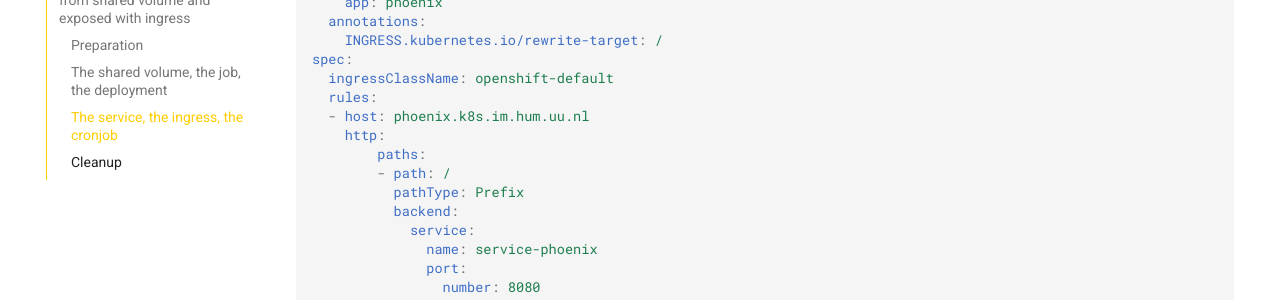
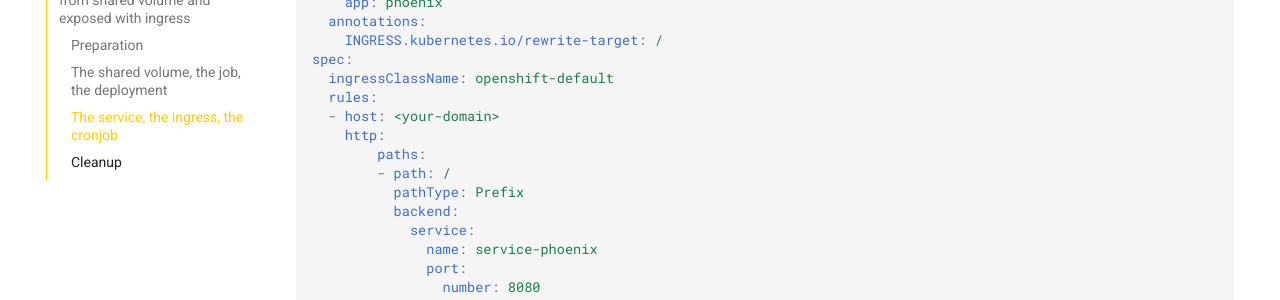
Before and after one commit to UtrechtUniversity/containerplatform-docs, an MkDocs documentation site: the page built from docs/content/samples/samples.md, in a window 1280 px wide and 900 px high, scrolled down 2953 px. Shown: the part 153-453 px from the top of the window. Built offline with MkDocs 1.6.1 and Material for MkDocs 9.7.7, drawn with Linux system fonts in a browser that asks for light colours.

Commit message:
Update samples.md

```diff
--- a/docs/content/samples/samples.md
+++ b/docs/content/samples/samples.md
@@ -133,7 +133,7 @@ metadata:
 spec:
   ingressClassName: openshift-default
   rules:
-  - host: phoenix.k8s.im.hum.uu.nl
+  - host: <your-domain>
     http:
         paths:
         - path: /
```
